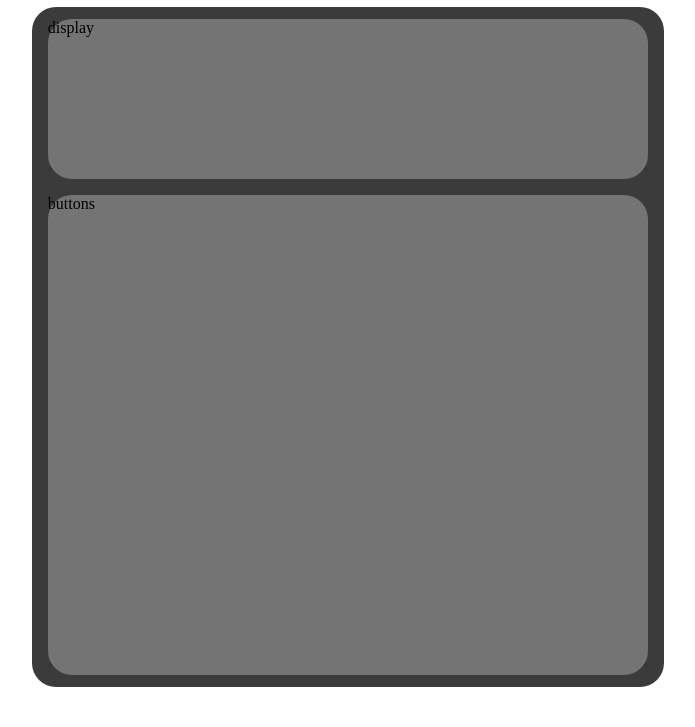
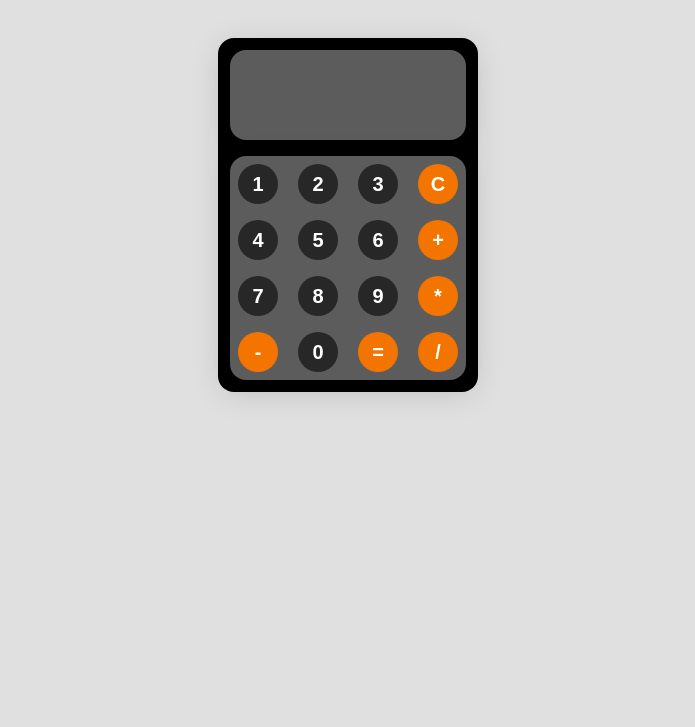
Before and after one commit to elhamhashemii/js-calculator, a plain HTML site: page index.html in a window 1280 px wide. Shown: the part 73-800 px from the top of the page, without its empty margins (292-987 px from the left). Drawn offline with Linux system fonts and the light colour scheme.

Commit message:
simple calculator finished

```diff
--- a/app.js
+++ b/app.js
@@ -1 +1,25 @@
-// alert("Hi")
+const display = document.querySelector(".display");
+const btns = document.getElementsByClassName("btn");
+const clearScreen = document.querySelector(".clear");
+function calculate(value){
+    return eval(value)
+}
+function clear () {
+    display.innerText = ""
+}
+for(let i = 0; i < btns.length; i++){
+    btns[i].addEventListener("click", (e) => {
+        display.innerText += e.target.innerText
+        switch (e.target.innerText) {
+            case "C":
+                clear()
+                break;
+            case "=":
+                let toCalculate = display.innerText.replace("=", "");
+                display.innerText =  calculate(toCalculate)
+                break;
+            default:
+                break;
+        }
+    })
+}
--- a/index.html
+++ b/index.html
@@ -8,10 +8,38 @@
     <title>Calculator</title>
 </head>
 <body>
-    <h1>JS Calculator</h1>
     <div class="container">
-        <div class="display">display</div>
-        <div class="buttons">buttons</div>
+        <div class="display">
+        </div>
+        <div class="buttons">
+            <div>
+                <button class="btn">1</button>
+                <button class="btn">2</button>
+                <button class="btn">3</button>
+                <button class="btn action clear">C</button>
+            </div>
+            <div>
+                <button class="btn">4</button>
+                <button class="btn">5</button>
+                <button class="btn">6</button>
+                <button class="btn action">+</button>
+
+
+            </div>
+            <div>
+                <button class="btn">7</button>
+                <button class="btn">8</button>
+                <button class="btn">9</button>
+                <button class="btn action times">*</button>
+
+            </div>
+            <div>
+                <button class="btn action">-</button>
+                <button class="btn">0</button>
+                <button class="btn action">=</button>
+                <button class="btn action">/</button>
+            </div>
+        </div>
     </div>
     <script src="./app.js"></script>
 </body>
--- a/style.css
+++ b/style.css
@@ -1,32 +1,70 @@
-h1{
-    text-align: center;
+body{
+    background-color: rgb(224, 224, 224);
+    display: flex;
+    justify-content: center;
+    align-items: center;
+    height: 70vh;
 }
+
 
 .container{
     display: flex;
     flex-direction: column;
     justify-content: center;
     align-items: center;
-    width: 50%;
-    height: 85vh;
-    background-color: #3b3b3b;
+    width: fit-content;
+    height: fit-content;
+    padding: 12px;
     border-radius: 24px;
     margin: auto;
+    /* From https://css.glass */
+    background: rgb(0, 0, 0);
+    border-radius: 16px;
+    box-shadow: 0 4px 30px rgba(0, 0, 0, 0.1);
+    backdrop-filter: blur(5px);
+    -webkit-backdrop-filter: blur(5px);
 }
 
 .display{
-    height: 20vh;
-    width: 95%;
-    background-color: #b4b4b479;
-    border-radius: 24px;
-    /* margin-top: 20px; */
+    font-size: 25px;
+    width: 100%;
+    height: 50px;
+    padding: 20px 0;
+    display: flex;
+    justify-content: center;
+    align-items: flex-end;
+    color: #fff;
+    font-weight: bold;
+    background: rgba(255, 255, 255, 0.36);
+    border-radius: 16px;
+    box-shadow: 0 4px 30px rgba(0, 0, 0, 0.1);
+    backdrop-filter: blur(5px);
+    -webkit-backdrop-filter: blur(5px);
 }
 
 .buttons{
-    height: 60vh;
-    width: 95%;
-    background-color: #b4b4b479;
-    border-radius: 24px;
+    height: fit-content;
+    width: fit-content;
     margin-top: 16px;
+    background: rgba(255, 255, 255, 0.36);
+    border-radius: 16px;
+    box-shadow: 0 4px 30px rgba(0, 0, 0, 0.1);
+    backdrop-filter: blur(5px);
+    -webkit-backdrop-filter: blur(5px);
 
 }
+.btn{
+    font-size: 20px;
+    background-color: rgb(39, 39, 39);
+    color: #fff;
+    width: 5vmin;
+    height: 5vmin;
+    border: none;
+    border-radius: 50%;
+    margin: 8px;
+    font-weight: bold;
+}
+
+.action {
+    background-color: rgb(243, 117, 0) !important;
+}
```
